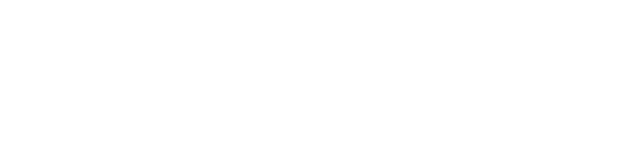
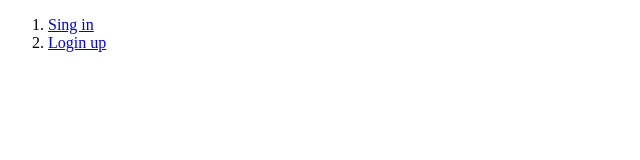
Before and after one commit to misProyectosPropios/Diario_personal, a website: page views/month.html in a window 1280 px wide. Shown: the whole page, without its empty margins (0-640 px from the left). Drawn offline with Linux system fonts and the light colour scheme; files that its build step writes are made by us from their sources; files whose address does not match are found by name.

Commit message:
MODIFY ./views/month.html: ADD navigation with 2 links

```diff
--- a/views/month.html
+++ b/views/month.html
@@ -6,6 +6,11 @@
         <script src="./js.js"></script>
     </head>
     <body>
-
+        <nav>
+            <ol>
+                <li class="links"><a href="#">Sing in</a></li>
+                <li class="links"><a href="#">Login up</a></li>
+              </ol>
+        </nav>
     </body>
 </html>
```
